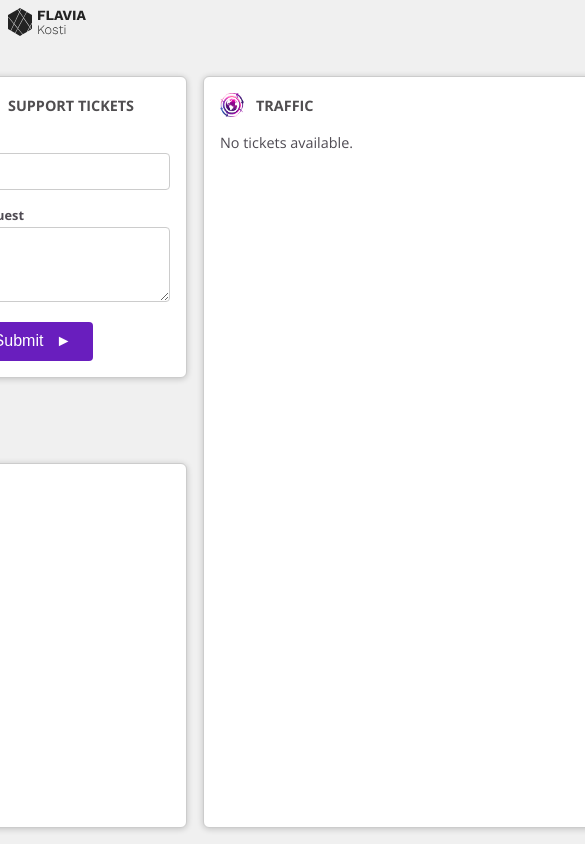
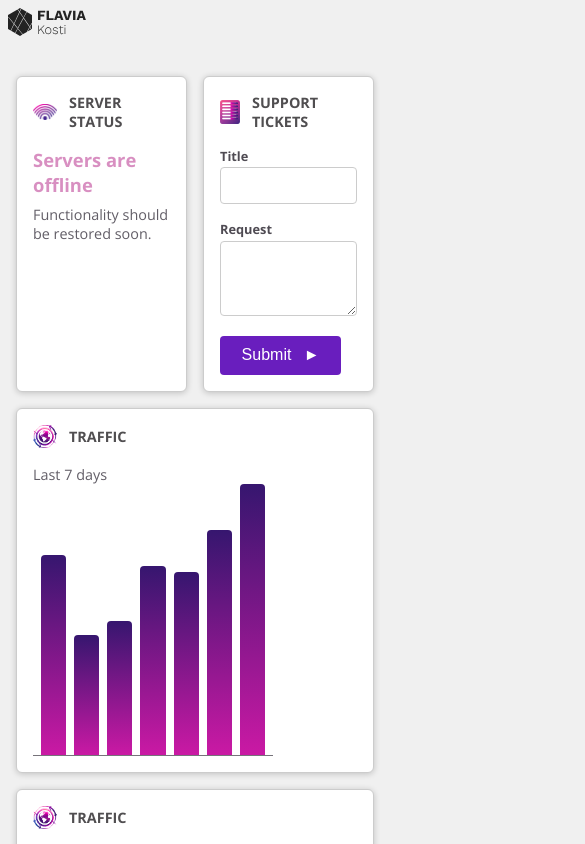
Before and after one commit to flavia3107/angular-dashboard-mini-project, an Angular app: page / in a window 390 px wide. Shown: the top 844 px of the page, 585 px wide, since content can reach past the window. Built offline with nearby package versions, Linux system fonts and the light colour scheme.

Commit message:
Responsivity

```diff
--- a/src/app/dashboard/tickets/tickets.component.css
+++ b/src/app/dashboard/tickets/tickets.component.css
@@ -38,3 +38,9 @@ div {
         flex-direction: row;
     }
 }
+
+@media (max-width: 780px) {
+    div {
+        min-height: 400px;
+    }
+}
--- a/src/styles.css
+++ b/src/styles.css
@@ -238,3 +238,20 @@ button:hover .icon {
 .row app-dashboard-item {
   width: 49%;
 }
+
+@media (max-width: 780px) {
+  main {
+    flex-direction: column;
+    margin: 0 1rem;
+  }
+
+  #dashboard,
+  .tickets-list {
+    min-width: 100%;
+    max-width: 100%;
+  }
+
+  .tickets-list {
+    margin-bottom: 1rem;
+  }
+}
```
